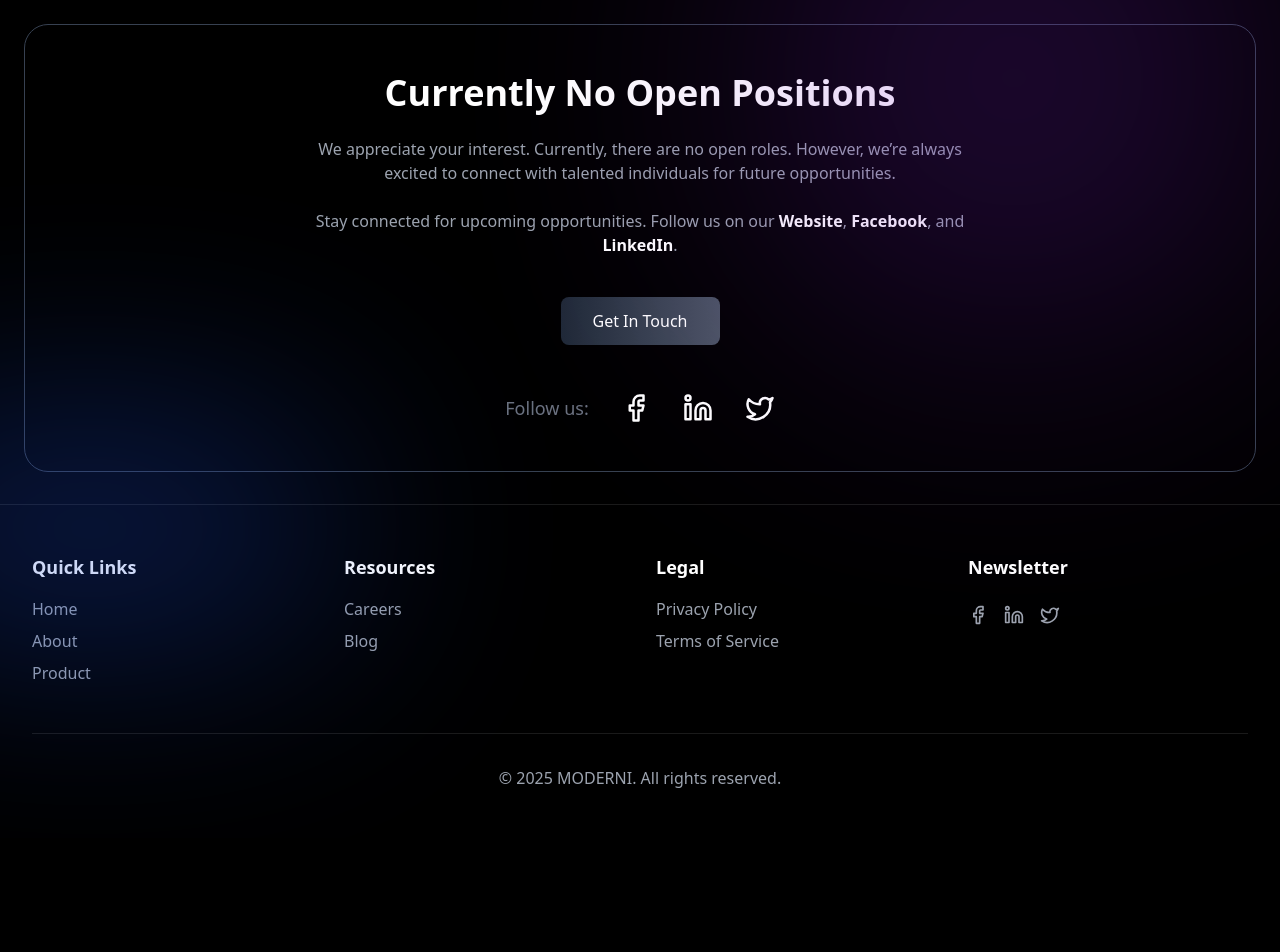
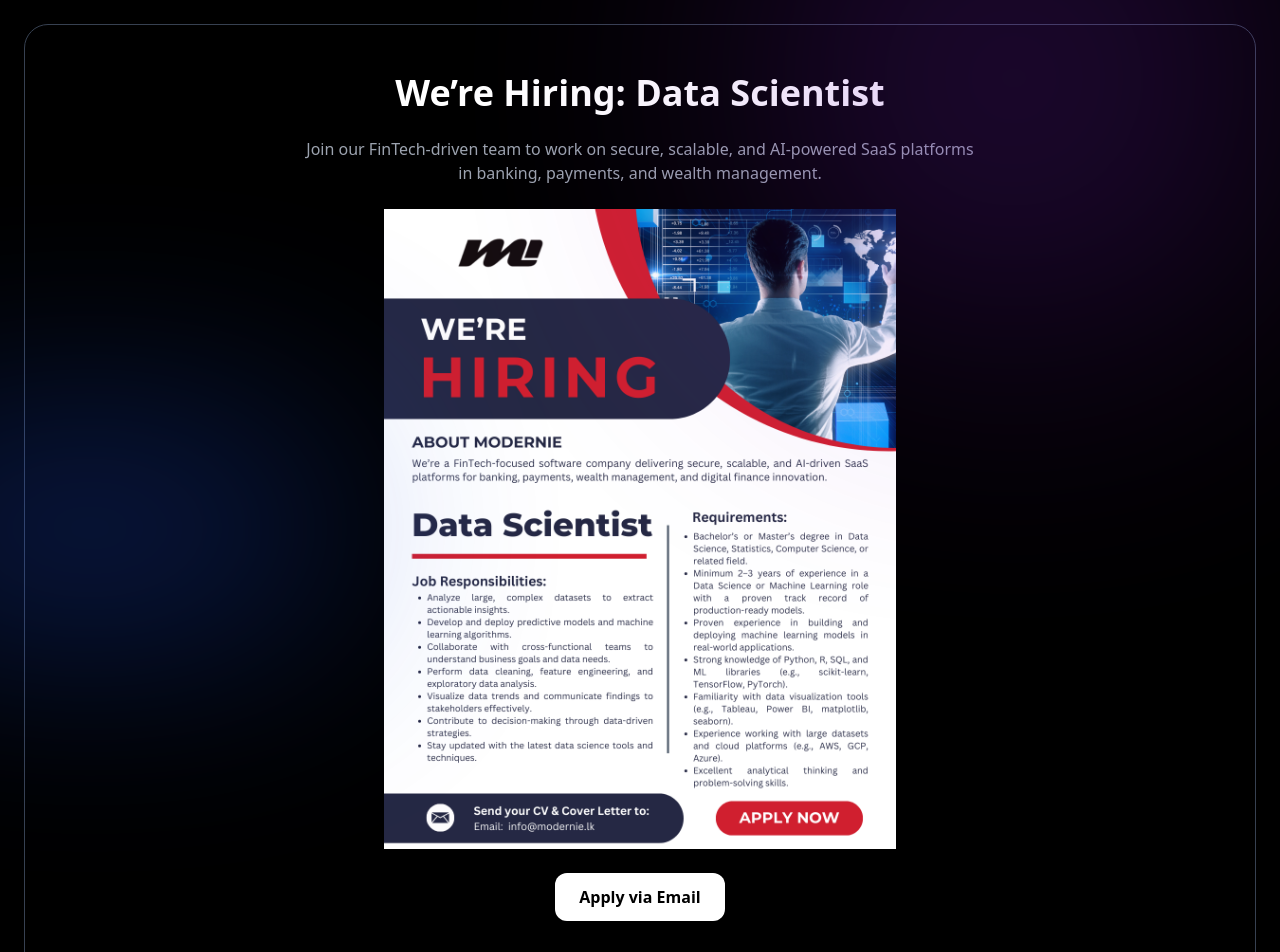
Before and after one commit to ModernieSoftware/ModernieWebsite, a Next.js app: page /careers in a window 1280 px wide. Shown: the part 300-1252 px from the top of the page. Before the commit the page ends 1138 px from the top, so only its background shows below. Built offline with nearby package versions, Linux system fonts and the light colour scheme.

Commit message:
career page up

```diff
--- a/app/careers/page.tsx
+++ b/app/careers/page.tsx
@@ -47,19 +47,35 @@
             viewport={{ once: true }}
             className="p-8 md:p-12 rounded-3xl shadow-xl text-center border border-gray-700"
           >
-            <h2 className="text-4xl font-bold mb-6">Currently No Open Positions</h2>
-            <p className="text-gray-400 mb-6 max-w-2xl mx-auto">
-              We appreciate your interest. Currently, there are no open roles. However, we’re always excited to connect with talented individuals for future opportunities.
-            </p>
-            <p className="text-gray-400 mb-10 max-w-2xl mx-auto">
-              Stay connected for upcoming opportunities. Follow us on our <span className="font-semibold text-white">Website</span>,
-              <span className="font-semibold text-white"> Facebook</span>, and <span className="font-semibold text-white"> LinkedIn</span>.
-            </p>
+         <div className="flex flex-col items-center text-center">
+           {/* Title */}
+  <h2 className="text-4xl font-bold mb-6">
+    We’re Hiring: Data Scientist
+  </h2>
 
-            {/* CTA Button */}
-            <div className="inline-block px-8 py-3 bg-gradient-to-r from-gray-800 to-gray-600 text-white rounded-lg shadow-md hover:scale-105 transition duration-300 cursor-pointer">
-              Get In Touch
-            </div>
+    {/* Description */}
+  <p className="text-gray-400 mb-6 max-w-2xl">
+    Join our FinTech-driven team to work on secure, scalable, and AI-powered SaaS platforms in banking, payments, and wealth management.
+  </p>
+
+  {/* Flyer Image */}
+  <img
+    className="w-3/4 max-w-lg mb-6"
+    src="/img/careers/datascience.png"
+    alt="Data Scientist Flyer"
+  />
+
+
+
+
+  {/* Call to Action */}
+   <a
+    href="mailto:info@modernie.lk"
+    className="px-6 py-3 bg-white text-black hover:bg-gray-200 font-semibold rounded-xl shadow-md transition"
+  >
+    Apply via Email
+  </a>
+</div>
 
             {/* Social Media Section */}
             <div className="mt-12 flex items-center justify-center gap-8 text-lg">
```
Also changed, not shown: public/img/careers/datascience.png (added).
